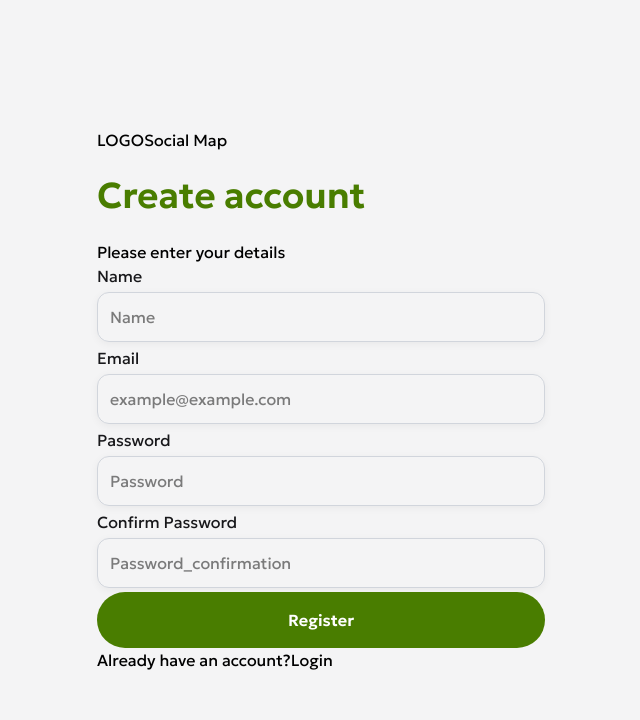
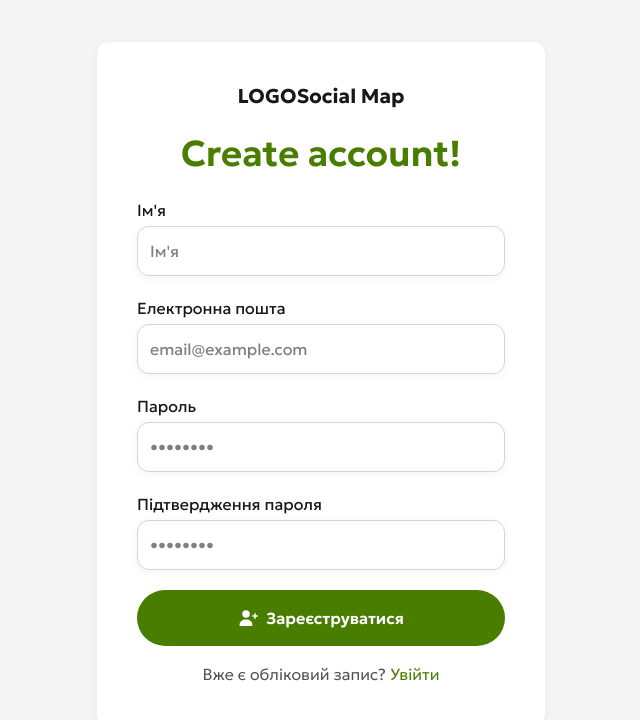
Before and after one commit to Feodal0p/social-map, a React (Vite) app in the folder social-map-react/: page /register in a window 1280 px wide. Shown: the top 720 px of the page, without its empty margins (319-959 px from the left). Built offline with nearby package versions, Linux system fonts and the light colour scheme; no server answers.

Commit message:
react: redesign register page && fix css in home page

```diff
--- a/social-map-react/src/App.css
+++ b/social-map-react/src/App.css
@@ -124,7 +124,7 @@ section p {
 }
 
 .event-card {
-    @apply relative p-0 bg-white rounded-xl shadow-light border border-gray-300 flex flex-col hover:-translate-y-2 hover:bg-white;
+    @apply relative p-0 bg-white rounded-xl shadow-light border border-gray-300 flex flex-col hover:-translate-y-2 hover:bg-white duration-300;
 }
 
 .event-card img {
@@ -171,7 +171,7 @@ section p {
 
 .category-badge {
     @apply px-2 py-1 rounded-full text-xs font-semibold
-    flex items-center gap-1 w-fit;
+    flex items-center gap-1 w-fit text-white;
 }
 
 .map-header {
@@ -212,7 +212,7 @@ section p {
 }
 
 .auth-form .form-group {
-    @apply flex flex-col mb-6;
+    @apply flex flex-col mb-4;
 }
 
 .auth-form label {
@@ -239,7 +239,7 @@ section p {
 }
 
 .register-link {
-    @apply flex flex-row justify-center items-center my-4 gap-1 text-base;
+    @apply flex flex-row justify-center items-center mt-4 mb-0 gap-1 text-base;
 }
 
 .register-link a {
--- a/social-map-react/src/Pages/Auth/Register.jsx
+++ b/social-map-react/src/Pages/Auth/Register.jsx
@@ -2,6 +2,11 @@ import axios from "@plugin/axios.js";
 import { useState, useContext } from "react";
 import { Link } from "react-router-dom";
 import { AppContext } from "@context/AppContext";
+import { FontAwesomeIcon } from '@fortawesome/react-fontawesome';
+import { library } from '@fortawesome/fontawesome-svg-core'
+import { fas } from '@fortawesome/free-solid-svg-icons'
+
+library.add(fas);
 
 export default function Register() {
 
@@ -32,42 +37,46 @@ export default function Register() {
 
     return (
         <div className="auth-page">
-            <div className="auth-card">
-                <Link to="/" className="nav-link">
-                    <span>LOGO</span>
-                    <span>Social Map</span>
-                </Link>
-                <div className="auth-header">
-                    <h1>Create account</h1>
-                    <h2>Please enter your details</h2>
-                </div>
+            <section className="auth-card">
+                <Link className="auth-name" to={'/'}>LOGOSocial Map</Link>
+                <h1>Create account!</h1>
                 <form onSubmit={handeRegister} className="auth-form">
-                    <label htmlFor="name">Name</label>
-                    <input type="text" placeholder="Name" id="name"
+                    <div className="form-group">
+                        <label htmlFor="name">Ім'я</label>
+                        <input type="text" placeholder="Ім'я" id="name"
                             value={formData.name}
                             onChange={(e) => setFormData({ ...formData, name: e.target.value })} />
                         {errors.name && <div className="error">{errors.name[0]}</div>}
-                    <label htmlFor="email">Email</label>
-                    <input type="text" placeholder="example@example.com" id="email"
+                    </div>
+                    <div className="form-group">
+                        <label htmlFor="email">Електронна пошта</label>
+                        <input type="text" placeholder="email@example.com" id="email"
                             value={formData.email}
                             onChange={(e) => setFormData({ ...formData, email: e.target.value })} />
                         {errors.email && <div className="error">{errors.email[0]}</div>}
-                    <label htmlFor="password">Password</label>
-                    <input type="password" placeholder="Password" id="password"
+                    </div>
+                    <div className="form-group">
+                        <label htmlFor="password">Пароль</label>
+                        <input type="password" placeholder="••••••••" id="password"
                             value={formData.password}
                             onChange={(e) => setFormData({ ...formData, password: e.target.value })} />
                         {errors.password && <div className="error">{errors.password[0]}</div>}
-                    <label htmlFor="password_confirmation">Confirm Password</label>
-                    <input type="password" placeholder="Password_confirmation" id="password_confirmation"
+                    </div>
+                    <div className="form-group">
+                        <label htmlFor="password_confirmation">Підтвердження пароля</label>
+                        <input type="password" placeholder="••••••••" id="password_confirmation"
                             value={formData.password_confirmation}
                             onChange={(e) => setFormData({ ...formData, password_confirmation: e.target.value })} />
-                    <button type="submit">Register</button>
+                    </div>
+                    <button type="submit">
+                        <FontAwesomeIcon icon="fa-solid fa-user-plus" />
+                        Зареєструватися</button>
                 </form>
-                <div className="auth-footer">
-                    <span>Already have an account?</span>
-                    <Link to="/login" className="nav-link">Login</Link>
-                </div>
-            </div>
+                <p className="register-link">
+                    <span>Вже є обліковий запис?</span>
+                    <Link to="/login" className="nav-link">Увійти</Link>
+                </p>
+            </section>
         </div>
     )
 }
```
Lines whose indentation alone changed are shown as unchanged.
